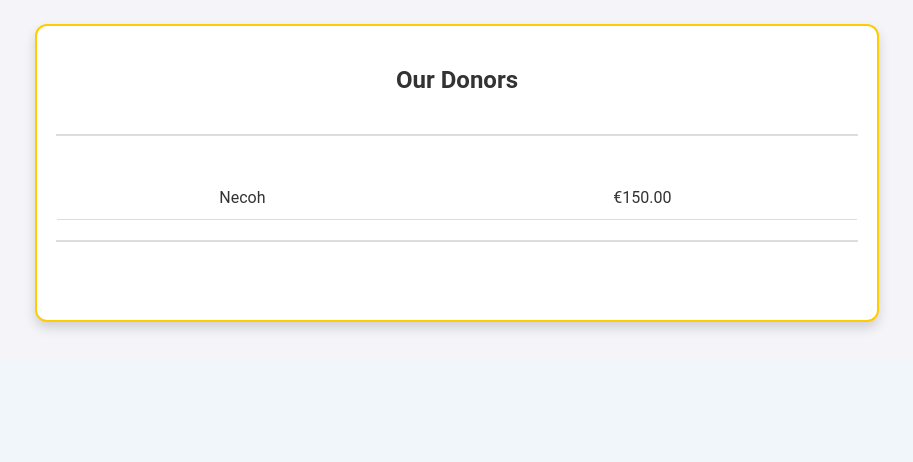
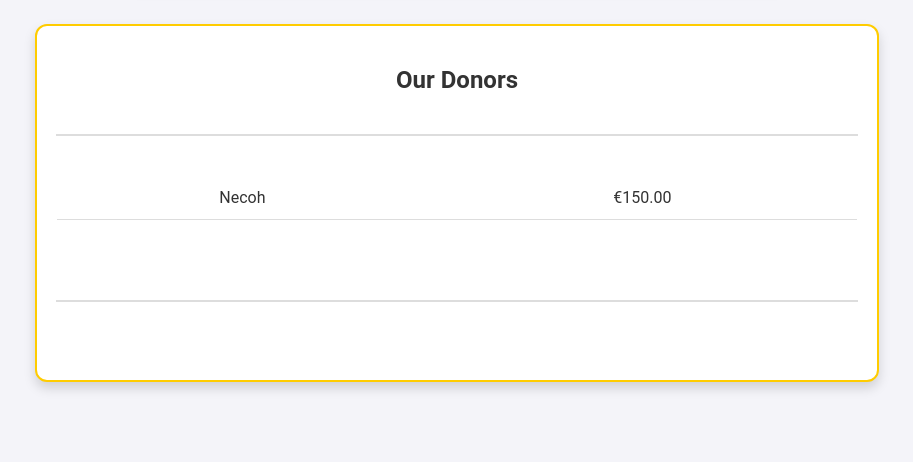
Before and after one commit to LordNecoh/SAW_Project, a PHP site: page /progettoSAW/ in a window 1280 px wide. Shown: the part 1672-2134 px from the top of the page, without its empty margins (183-1096 px from the left). Before the commit the page ends 2003 px from the top, so only its background shows below. Run offline with PHP 8.4, Linux system fonts and the light colour scheme; data comes from the database, SQL or seed files in the repository.

Commit message:
finalCommit

```diff
--- a/css/formModifica.css
+++ b/css/formModifica.css
@@ -45,7 +45,10 @@
     box-shadow: 0 0 10px rgba(0, 0, 0, 0.1);
     margin-bottom: 40px;
 }
+.password-section {
+    margin-bottom: 80px;
 
+}
 h2 {
     margin-bottom: 20px;
     position: sticky;
--- a/css/index.css
+++ b/css/index.css
@@ -133,13 +133,17 @@ h1 {
     font-size: 18px;
     margin-bottom: 20px;
 }
-
+#donors-section{
+    margin-bottom: 80px;
+}
 #donor-table {
     width: 100%;
     border-spacing: 0;
     text-align: left;
     margin-top: 20px;
+    margin-bottom: 60px;
 }
+
 
 #donor-table th, #donor-table td {
     padding: 12px 15px;
```
Also changed, not shown: 1 other file.
